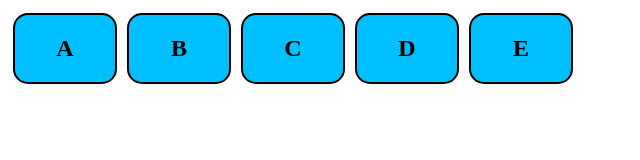
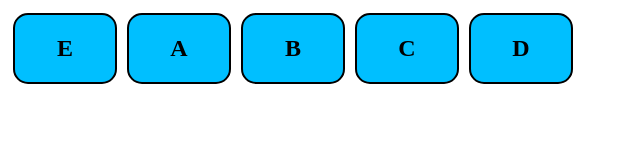
Before and after one commit to nimashashehani123/Assignment-08, a plain HTML site: page index.html in a window 1280 px wide. Shown: the full height of the page, 0-640 px from the left. Drawn offline with Linux system fonts and the light colour scheme.

Commit message:
logic set ui

```diff
--- a/index.html
+++ b/index.html
@@ -38,7 +38,12 @@
     let last = arr1[4];
     arr1.pop();
     arr1.unshift(last);
-    console.log(arr1);
+
+    document.getElementById("1").innerText = arr1[0];
+    document.getElementById("2").innerText = arr1[1];
+    document.getElementById("3").innerText = arr1[2];
+    document.getElementById("4").innerText = arr1[3];
+    document.getElementById("5").innerText = arr1[4];
 
   },3000)
 
```
